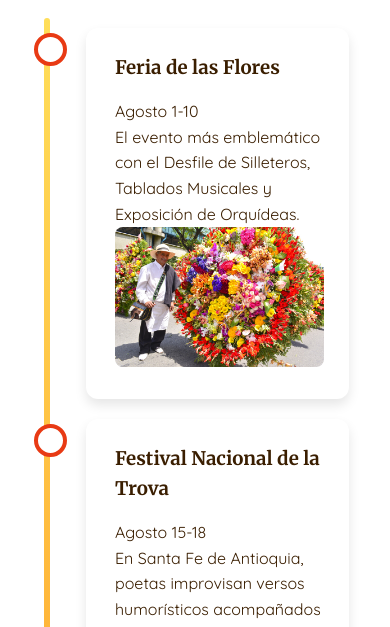
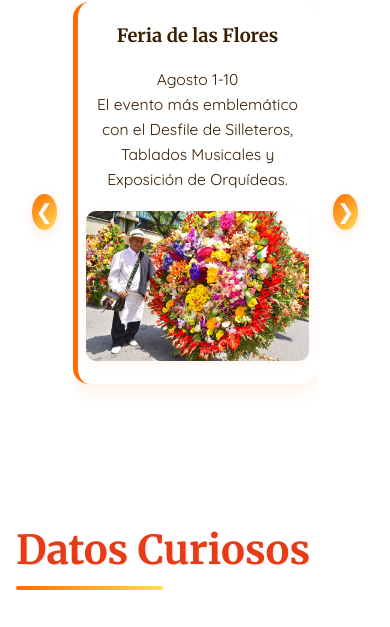
Before and after one commit to z1LtrA2/z1LtrA2.github.io, a plain HTML site: page index.html in a window 390 px wide. Shown: the part 7062-7689 px from the top of the page. Drawn offline with Linux system fonts and the light colour scheme.

Commit message:
Update index.html

```diff
--- a/index.html
+++ b/index.html
@@ -213,84 +213,92 @@
             box-shadow: 0 6px 12px rgba(232,58,20,0.3);
         }
 
-      .timeline {
+            .carousel-timeline {
                 position: relative;
-    max-width: 1250px;
-    margin: 4rem auto;
+                max-width: 700px;
+                margin: 3rem auto 4rem auto;
+                display: flex;
+                align-items: center;
+                justify-content: center;
             }
-
-.timeline::after {
-    content: '';
+            .carousel-track {
+                width: 100%;
+                overflow: hidden;
+                position: relative;
+                min-height: 420px;
+            }
+            .carousel-slide {
+                display: none;
+                width: 100%;
+                transition: opacity 0.5s;
                 position: absolute;
-    width: 6px;
-    background: linear-gradient(to bottom, var(--secondary), var(--primary));
+                left: 0;
                 top: 0;
-    bottom: 0;
-    left: 50%;
-    margin-left: -3px;
-    border-radius: 3px;
             }
-
-.timeline-container {
-    padding: 10px 40px;
+            .carousel-slide.active {
+                display: block;
                 position: relative;
-    background-color: inherit;
-    width: 50%;
+                animation: fadeIn 0.7s;
             }
-
-.timeline-container::after {
-    content: '';
-    position: absolute;
-    width: 25px;
-    height: 25px;
-    right: -12px;
-    background-color: white;
-    border: 4px solid var(--accent);
-    top: 15px;
+            .carousel-btn {
+                background: linear-gradient(135deg, var(--primary), var(--secondary));
+                color: white;
+                border: none;
                 border-radius: 50%;
-    z-index: 1;
-    transition: all 0.3s ease;
+                width: 48px;
+                height: 48px;
+                font-size: 2rem;
+                cursor: pointer;
+                margin: 0 1rem;
+                box-shadow: 0 4px 12px rgba(255,107,0,0.15);
+                transition: background 0.3s, transform 0.2s;
+                z-index: 2;
             }
-
-.timeline-container:hover::after {
-    transform: scale(1.2);
-    background-color: var(--secondary);
+            .carousel-btn:hover {
+                background: linear-gradient(135deg, var(--secondary), var(--primary));
+                transform: scale(1.1);
             }
-
-.left {
-    left: 0;
+            .carousel-timeline .timeline-content {
+                padding: 2.2rem 2rem 1.5rem 2rem;
+                background: white;
+                border-radius: 16px;
+                box-shadow: 0 6px 16px rgba(255,107,0,0.10);
+                border-left: 5px solid var(--primary);
+                min-height: 340px;
+                max-width: 540px;
+                margin: 0 auto;
+                text-align: center;
             }
-
-.right {
-    left: 50%;
+            .carousel-timeline .timeline-content img {
+                margin-top: 1.2rem;
+                border-radius: 10px;
+                max-width: 100%;
+                height: auto;
+                box-shadow: 0 2px 8px rgba(255,107,0,0.08);
+                transition: transform 0.4s;
             }
-
-.timeline-content {
-    padding: 25px;
-    background-color: white;
-    position: relative;
-    border-radius: 12px;
-    box-shadow: 0 6px 12px rgba(0,0,0,0.1);
-    transition: all 0.3s ease;
-    border-left: 4px solid transparent;
+            .carousel-timeline .timeline-content:hover img {
+                transform: scale(1.05);
             }
-
-.timeline-content:hover {
-    transform: translateY(-5px);
-    box-shadow: 0 10px 20px rgba(255,107,0,0.2);
-    border-left-color: var(--primary);
+            @media (max-width: 800px) {
+                .carousel-timeline {
+                    max-width: 98vw;
                 }
-
-.timeline-content img {
-    transition: all 0.4s ease;
-    border-radius: 8px;
-    /* --- Cambios aquí --- */
-    max-width: 100%; /* Ajusta el ancho de la imagen para que no desborde el contenedor */
-    height: auto; /* Mantiene la proporción de la imagen */
+                .carousel-timeline .timeline-content {
+                    padding: 1.2rem 0.5rem 1rem 0.5rem;
+                    min-height: 220px;
                 }
-
-.timeline-content:hover img {
-    transform: scale(1.05);
+            }
+            @media (max-width: 500px) {
+                .carousel-timeline .timeline-content {
+                    font-size: 0.98rem;
+                    min-height: 120px;
+                }
+                .carousel-btn {
+                    width: 36px;
+                    height: 36px;
+                    font-size: 1.3rem;
+                }
             }
 
         footer {
@@ -575,8 +583,10 @@
 
         <section id="eventos">
             <h2>Eventos Culturales</h2>
-            <div class="timeline">
-                <div class="timeline-container left">
+            <div class="carousel-timeline">
+                <button class="carousel-btn prev" aria-label="Anterior">&#10094;</button>
+                <div class="carousel-track">
+                    <div class="carousel-slide active">
                         <div class="timeline-content">
                             <h3>Feria de las Flores</h3>
                             <p>Agosto 1-10</p>
@@ -584,7 +594,7 @@
                             <img src="chajajaa.jpg" alt="Multitud en las calles de Medellín viendo pasar el desfile de silleteros con arreglos florales gigantes" />
                         </div>
                     </div>
-                <div class="timeline-container right">
+                    <div class="carousel-slide">
                         <div class="timeline-content">
                             <h3>Festival Nacional de la Trova</h3>
                             <p>Agosto 15-18</p>
@@ -592,7 +602,7 @@
                             <img src="festival_trova_2025.jpg" alt="Trovadores cantando versos improvisados en plaza colonial bajo faroles antiguos" />
                         </div>
                     </div>
-                <div class="timeline-container left">
+                    <div class="carousel-slide">
                         <div class="timeline-content">
                             <h3>Día del Campesino</h3>
                             <p>Agosto 20</p>
@@ -600,7 +610,7 @@
                             <img src="Imagen-de-campesino-con-su-cosecha.jpg" alt="Campesinos exhibiendo productos agrícolas en feria rural con montañas de fondo" />
                         </div>
                     </div>
-                <div class="timeline-container right">
+                    <div class="carousel-slide">
                         <div class="timeline-content">
                             <h3>Festival del Río</h3>
                             <p>Agosto 25-30</p>
@@ -608,6 +618,8 @@
                             <img src="https://storage.googleapis.com/workspace-0f70711f-8b4e-4d94-86f1-2a93ccde5887/image/aa8179dd-e766-4d27-b82e-7798c220a88f.png" alt="Celebración a orillas del río con gente en lanchas, música y puestos de comida" />
                         </div>
                     </div>
+                </div>
+                <button class="carousel-btn next" aria-label="Siguiente">&#10095;</button>
             </div>
         </section>
 
@@ -653,6 +665,45 @@
     </footer>
 
     <script>
+        // Carrusel para timeline de eventos
+        (function() {
+            const slides = document.querySelectorAll('.carousel-slide');
+            const prevBtn = document.querySelector('.carousel-btn.prev');
+            const nextBtn = document.querySelector('.carousel-btn.next');
+            let current = 0;
+            function showSlide(idx) {
+                slides.forEach((slide, i) => {
+                    slide.classList.toggle('active', i === idx);
+                });
+            }
+            function nextSlide() {
+                current = (current + 1) % slides.length;
+                showSlide(current);
+            }
+            function prevSlide() {
+                current = (current - 1 + slides.length) % slides.length;
+                showSlide(current);
+            }
+            if (prevBtn && nextBtn) {
+                prevBtn.addEventListener('click', prevSlide);
+                nextBtn.addEventListener('click', nextSlide);
+            }
+            // Swipe para móvil
+            let startX = null;
+            const track = document.querySelector('.carousel-track');
+            if (track) {
+                track.addEventListener('touchstart', e => {
+                    startX = e.touches[0].clientX;
+                });
+                track.addEventListener('touchend', e => {
+                    if (startX === null) return;
+                    let endX = e.changedTouches[0].clientX;
+                    if (endX - startX > 50) prevSlide();
+                    else if (startX - endX > 50) nextSlide();
+                    startX = null;
+                });
+            }
+        })();
         // Animación suave al desplazarse
         document.querySelectorAll('a[href^="#"]').forEach(anchor => {
             anchor.addEventListener('click', function (e) {
```
Lines whose indentation alone changed are shown as unchanged.
